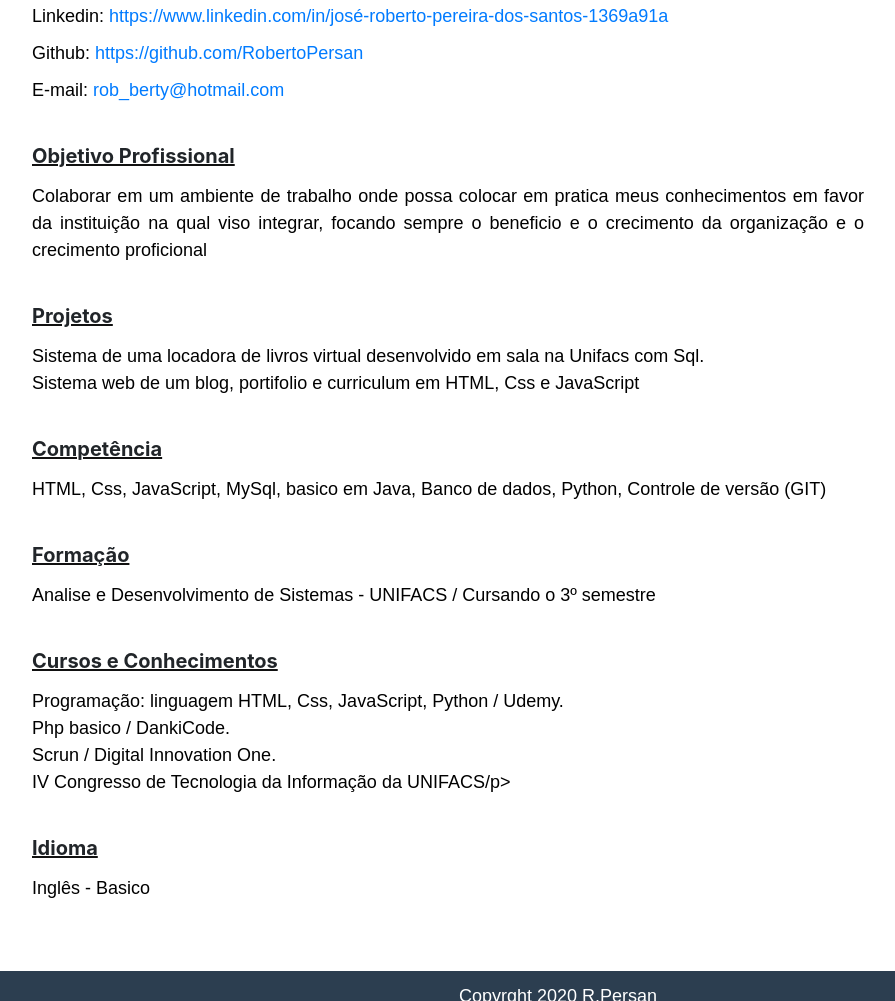
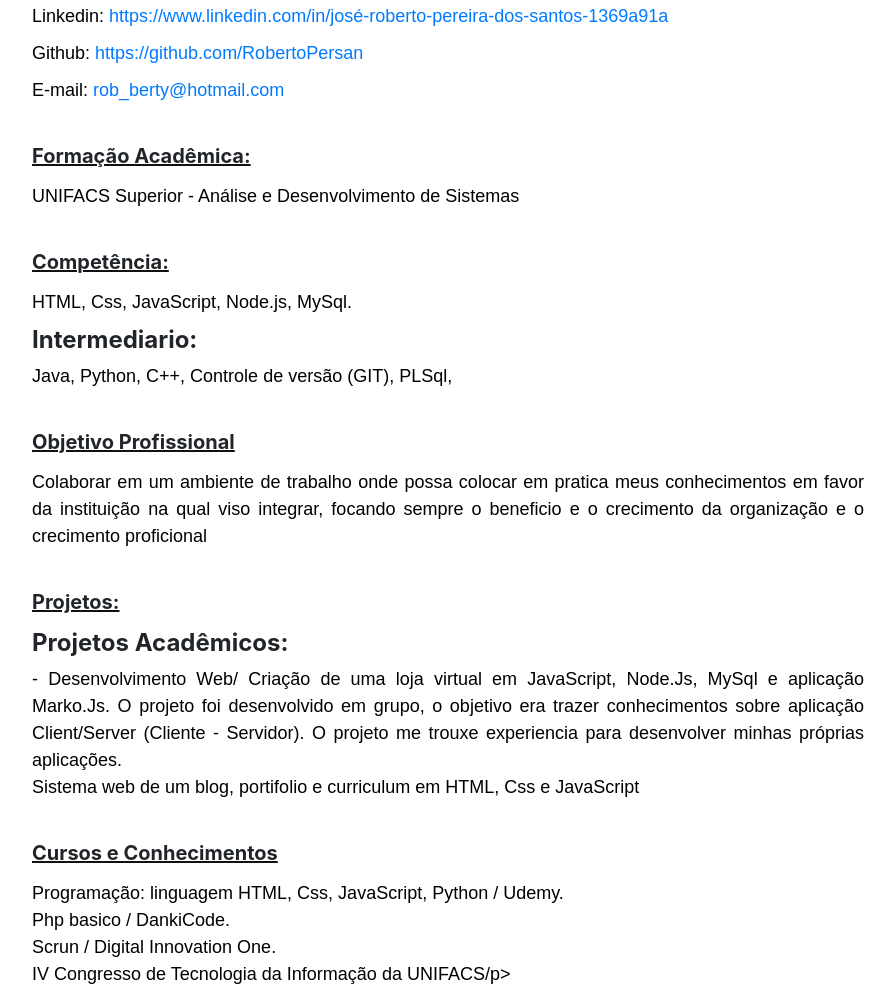
Before and after one commit to RobertoPersan/Trabalho-web, a plain HTML site: page index.html in a window 1280 px wide. Shown: the part 490-1491 px from the top of the page, without its empty margins (82-977 px from the left). Drawn offline with nearby package versions, Linux system fonts and the light colour scheme; files whose address does not match are found by name.

Commit message:
Update index.html

```diff
--- a/index.html
+++ b/index.html
@@ -60,6 +60,18 @@
                 <p>Github: <a href="">https://github.com/RobertoPersan</a></p>
                 <p>E-mail: <a href="">rob_berty@hotmail.com</a></p>
             </header>
+            <!--Formação Acadêmica-->
+            <section>
+                <h3><b>Formação Acadêmica:</b></h3>
+                <p align="justify">UNIFACS Superior - Análise e Desenvolvimento de Sistemas</p>
+            </section>
+            <!--Experiência-->
+            <section>
+                <h3><b>Competência:</b></h3>
+                <p align="justify">HTML, Css, JavaScript, Node.js, MySql.</p>
+                <h4><b>Intermediario:</b></h4>
+                <p align="justify">Java, Python, C++, Controle de versão (GIT), PLSql, </p>
+            </section>
             <!--Objetivo Profissional-->
             <section>
                 <h3><b>Objetivo Profissional</b></h3>
@@ -67,20 +79,12 @@
             </section>
             <!--Projetos-->
             <section>
-                <h3><b>Projetos</b></h3>
-                <p align="justify">Sistema de uma locadora de livros virtual desenvolvido em sala na Unifacs com Sql.</br>
+                <h3><b>Projetos:</b></h3>
+                <h4><b>Projetos Acadêmicos:</b></h4>
+                <p align="justify">- Desenvolvimento Web/ Criação de uma loja virtual em JavaScript, Node.Js, MySql e aplicação Marko.Js. O projeto foi desenvolvido em grupo, o objetivo era trazer conhecimentos sobre aplicação Client/Server (Cliente - Servidor). O projeto me trouxe experiencia para desenvolver minhas próprias aplicações.</br>
                 Sistema web de um blog, portifolio e curriculum em HTML, Css e JavaScript </p>
             </section>
-            <!--Experiência-->
-            <section>
-                <h3><b>Competência</b></h3>
-                <p align="justify">HTML, Css, JavaScript, MySql, basico em Java, Banco de dados, Python, Controle de versão (GIT) </p>
-            </section>
-            <!--Formação-->
-            <section>
-                <h3><b>Formação</b></h3>
-                <p align="justify">Analise e Desenvolvimento de Sistemas - UNIFACS / Cursando o 3º semestre</p>
-            </section>
+
             <!--Cursos e Conhecimentos-->
             <section>
                 <h3><b>Cursos e Conhecimentos</b></h3>
```
